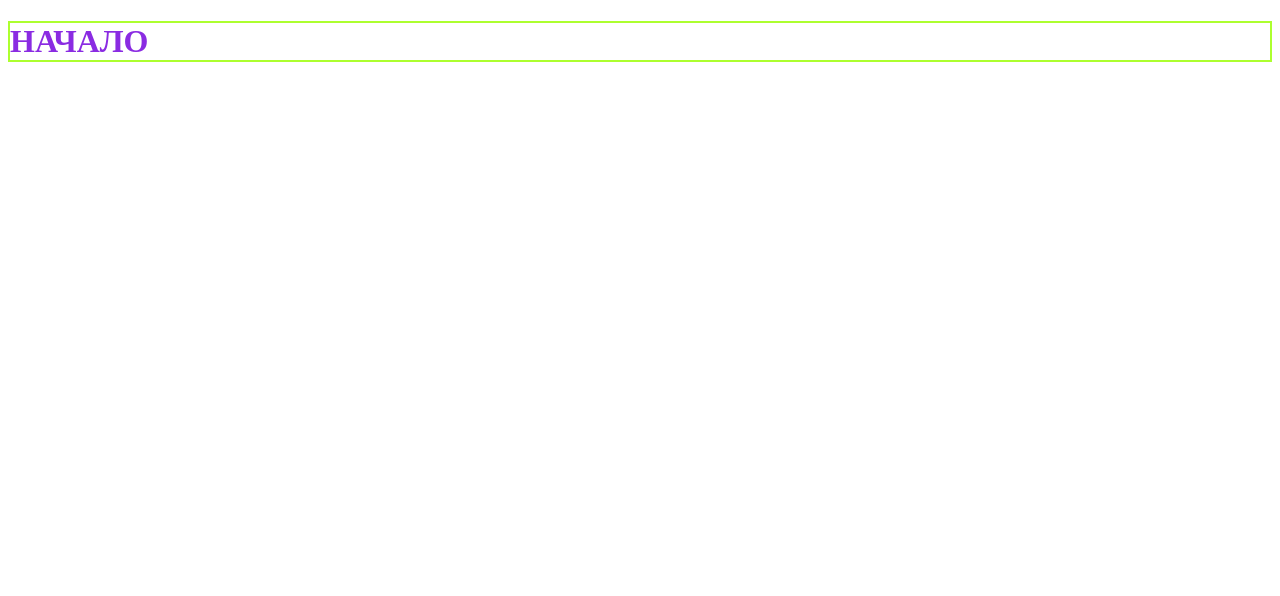
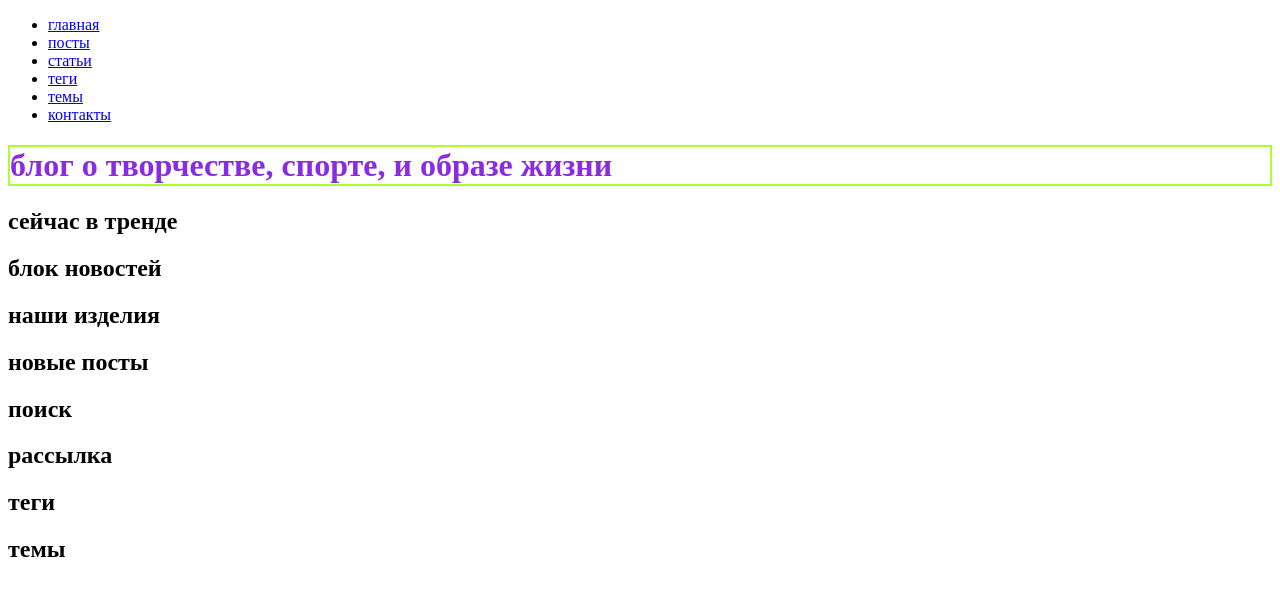
Before and after one commit to fasca23/fpy_diplom, a plain HTML site: page index.html in a window 1280 px wide. Drawn offline with Linux system fonts and the light colour scheme.

Commit message:
Add files via upload

```diff
--- a/index.html
+++ b/index.html
@@ -1,5 +1,5 @@
 <!DOCTYPE html>
-<html lang="en">
+<html lang="ru">
 <head>
     <meta charset="UTF-8">
     <meta http-equiv="X-UA-Compatible" content="IE=edge">
@@ -8,6 +8,46 @@
     <link rel="stylesheet" href="css/style.css">
 </head>
 <body>
-    <h1>НАЧАЛО</h1>
+    <header class="header">
+        <nav class="nav">
+            <ul class="nav-list">
+                <li class="header-link"><a href="#">главная</a></li>
+                <li class="header-link"><a href="#">посты</a></li>
+                <li class="header-link"><a href="#">статьи</a></li>
+                <li class="header-link"><a href="#">теги</a></li>
+                <li class="header-link"><a href="#">темы</a></li>
+                <li class="header-link"><a href="#">контакты</a></li>
+            </ul>
+        </nav>
+        <h1 class="header-title">блог о творчестве, спорте, и образе жизни</h1>
+    </header>
+    <main>
+        <section>
+            <h2>сейчас в тренде</h3>
+        </section>
+        <section>
+            <h2 class="visually-hidden">блок новостей</h3>
+        </section>
+        <section>
+            <h2>наши изделия</h3>
+        </section>
+        <section>
+            <h2>новые посты</h2>
+        </section>
+        <section>
+            <h2 class="visually-hidden">поиск</h2>
+        </section>
+        <section>
+            <h2>рассылка</h2>
+        </section>
+        <section>
+            <h2>теги</h2>
+        </section>
+        <section>
+            <h2>темы</h2>
+        </section>
+    </main>
+    <footer></footer>
+
 </body>
 </html>
```
